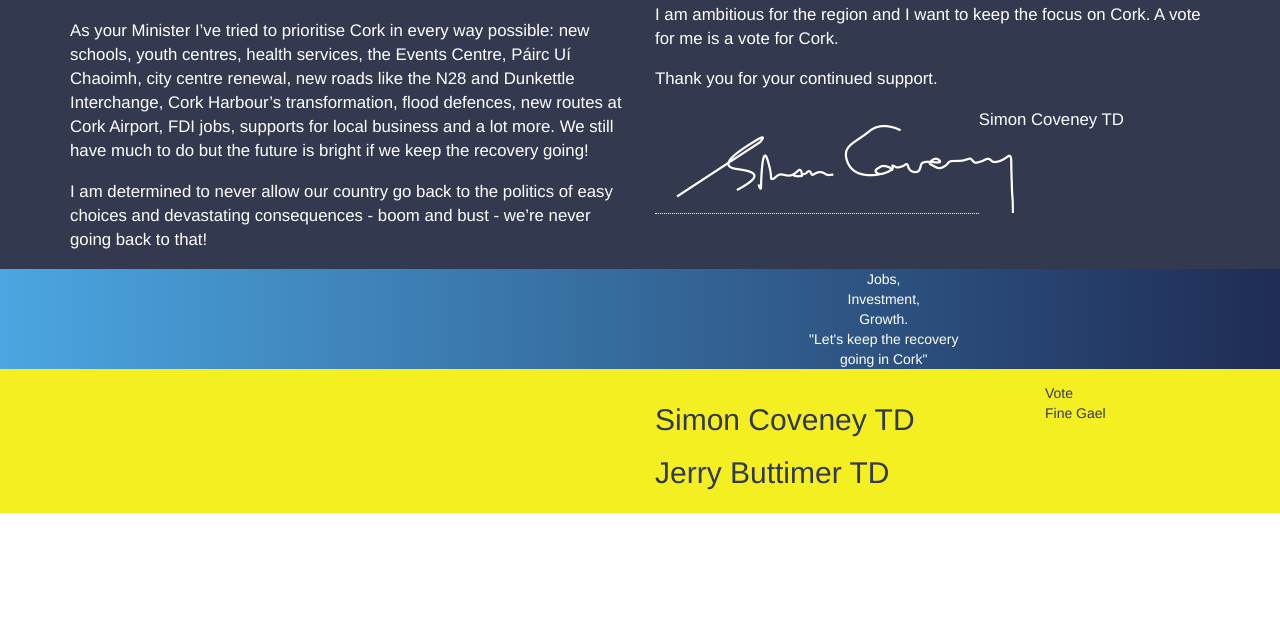
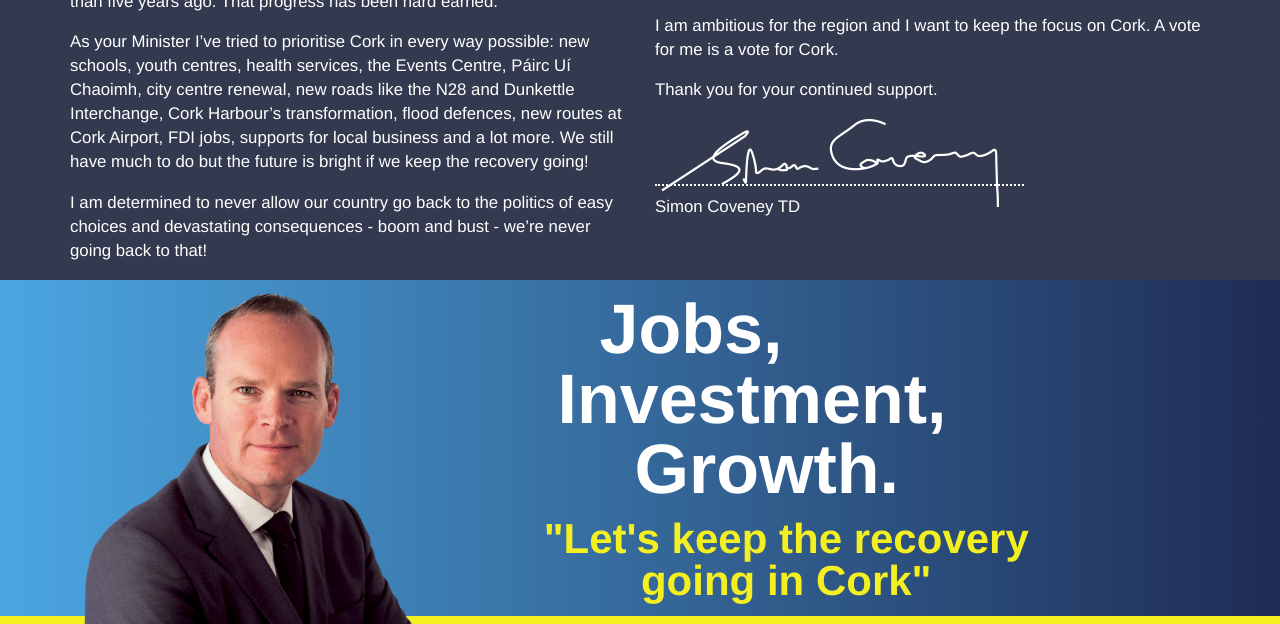
Before and after one commit to patrickoneill46/simoncoveney, a plain HTML site: page index.html in a window 1280 px wide. Shown: the part 849-1473 px from the top of the page. Before the commit the page ends 1362 px from the top, so only its background shows below. Drawn offline with nearby package versions, Linux system fonts and the light colour scheme.

Commit message:
Adding styling for portrait section

```diff
--- a/index.html
+++ b/index.html
@@ -90,16 +90,7 @@
                     </p>
                 </div>
                 <div class="col-xs-12 col-sm-6">
-                    <div class="row">
-                        <div class="col-xs-8">
-                            <div class="large-title">Simon Coveney TD</div>
-                            <div class="large-title">Jerry Buttimer TD</div>
-                        </div>
-                        <div class="col-xs-4">
-                            <p>Vote</p>
-                            <p>Fine Gael</p>
-                        </div>
-                    </div>
+                    <img src="img/logo.png" class="logo">
                 </div>
             </div>
         </div>
@@ -137,13 +128,13 @@
                     <p class="manifesto">
                         Thank you for your continued support.
                     </p>
-                    <div>
-                        <div class="col-xs-12 col-sm-7 manifesto signature">
+                    <div class="manifesto signature">
                         <!--ToDo: signature image here -->
+                        <span>
                             <img src="img/signature.png">
+                        </span>
                     </div>
-                    </div>
-                    <p class="manifesto">
+                    <p class="signature-printed">
                         Simon Coveney TD
                     </p>
                 </div>
@@ -155,13 +146,17 @@
             <div class="container">
                 <div class="row">
                     <div class="col-xs-7 col-xs-offset-5">
+                        <div class="goals">
                             <p>Jobs,</p>
                             <p>Investment,</p>
                             <p>Growth.</p>
                         </div>
-                    <div class="col-xs-7 col-xs-offset-5">
+                    </div>
+                    <div class="col-xs-7 col-xs-offset-4">
+                        <div class="recovery">
                             <p>"Let's keep the recovery</p>
                             <p>going in Cork"</p>
+                        </div>
                     </div>
                 </div>
             </div>
@@ -170,19 +165,13 @@
             <div class="container">
                 <div class="row">
                     <div class="col-xs-6 col-xs-offset-6">
-                        <div class="row">
-                            <div class="col-xs-8">
-                                <h2>Simon Coveney TD</h2>
-                                <h2>Jerry Buttimer TD</h2>
-                            </div>
-                            <div class="col-xs-4">
-                                <p>Vote</p>
-                                <p>Fine Gael</p>
+                        <img src="img/logo.png" class="logo">
                     </div>
                 </div>
             </div>
         </div>
-            </div>
+        <div class="container">
+            <img src="img/simoncoveney.png" class="portrait">
         </div>
     </section>
 </body>
--- a/styles.css
+++ b/styles.css
@@ -9,7 +9,6 @@
 
 .primary p {
     color: #fff;
-    text-align: center;
 }
 
 .primary p, .secondary p{
@@ -49,10 +48,11 @@
     max-width: 100%;
 }
 
-p.figures,p.subline,p.pointline {
+p.figures, p.subline, p.pointline {
     font-weight: 900;
     line-height: 1;
     text-transform: uppercase;
+    text-align: center;
 }
 
 .live-register {
@@ -114,6 +114,68 @@
     margin: 1em 0;
 }
 
-.manifesto.signature {
-    border-bottom: 1px dotted #fff;
+.manifesto.signature span {
+    border-bottom: 2px dotted #fff;
+    padding-right: 1.5em;
 }
+
+.signature img {
+    margin-bottom: 1.5em;
+}
+
+.signature-printed {
+    margin-top: -3.2em;
+    font-size: 1.2em;
+}
+
+.composite {
+    position: relative;
+}
+
+.composite img.portrait {
+    position: absolute;
+    top: 0;
+    height: 100%;
+}
+
+.composite .badge {
+    position: absolute;
+    top: 0;
+    right: 0;
+    height: 100px;
+    width: 100px;
+}
+
+.goals {
+    margin: 1em 0;
+}
+
+.goals p {
+    font-size: 5em;
+    font-weight: bold;
+    line-height: 1;
+}
+
+.goals p:nth-child(1) {
+    margin-left: 0.6em;
+}
+
+.goals p:nth-child(3) {
+    margin-left: 1.1em;
+}
+
+.recovery {
+    margin-bottom: 1em;
+}
+
+.recovery p {
+    font-size: 3em;
+    font-weight: bold;
+    line-height: 1;
+    color: #f3ef20;
+    text-align: center;
+}
+
+.logo {
+    max-width: 100%;
+}
```
Also changed, not shown: img/logo.png (added), img/simoncoveney.png (added). Lines whose indentation alone changed are shown as unchanged.
